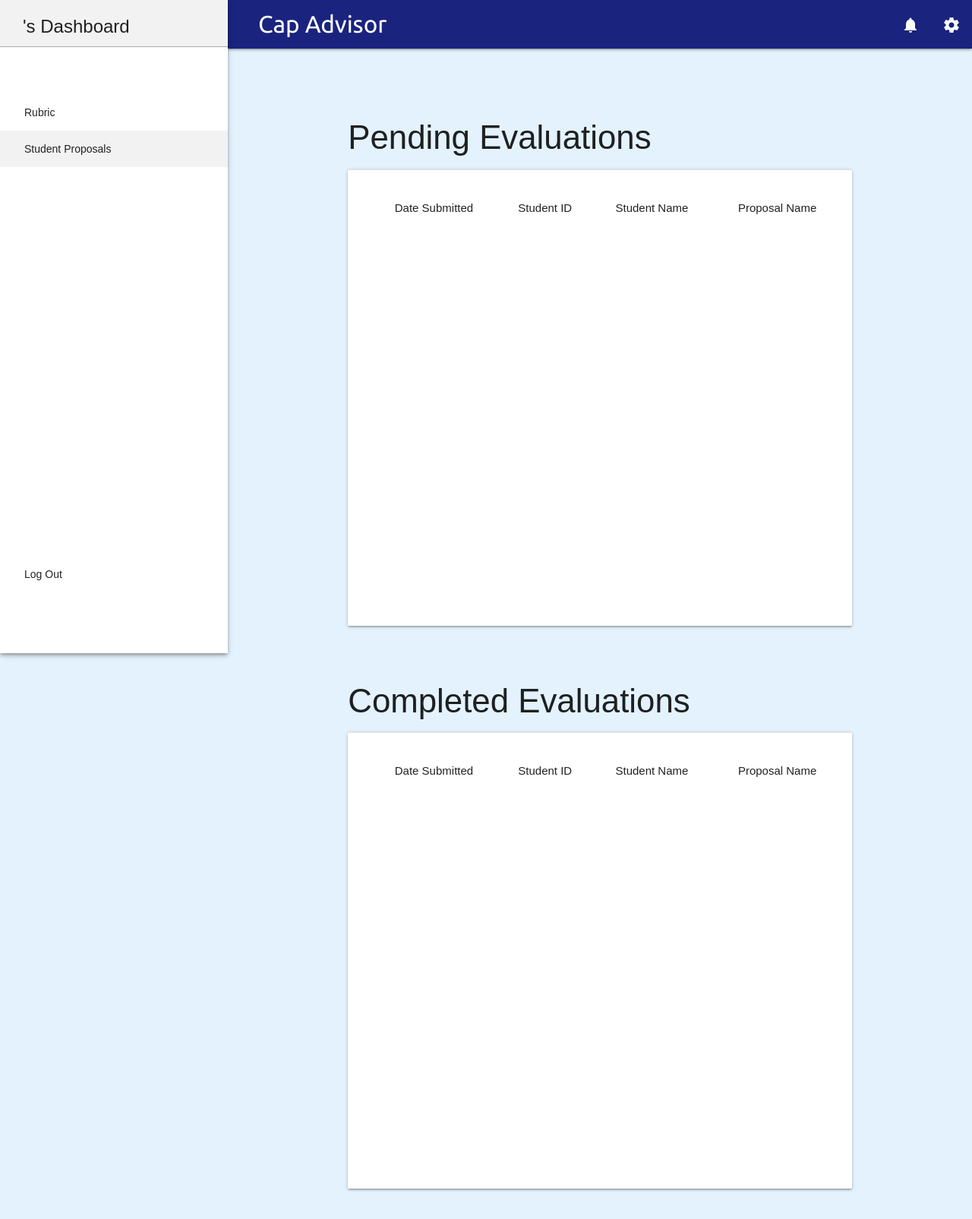
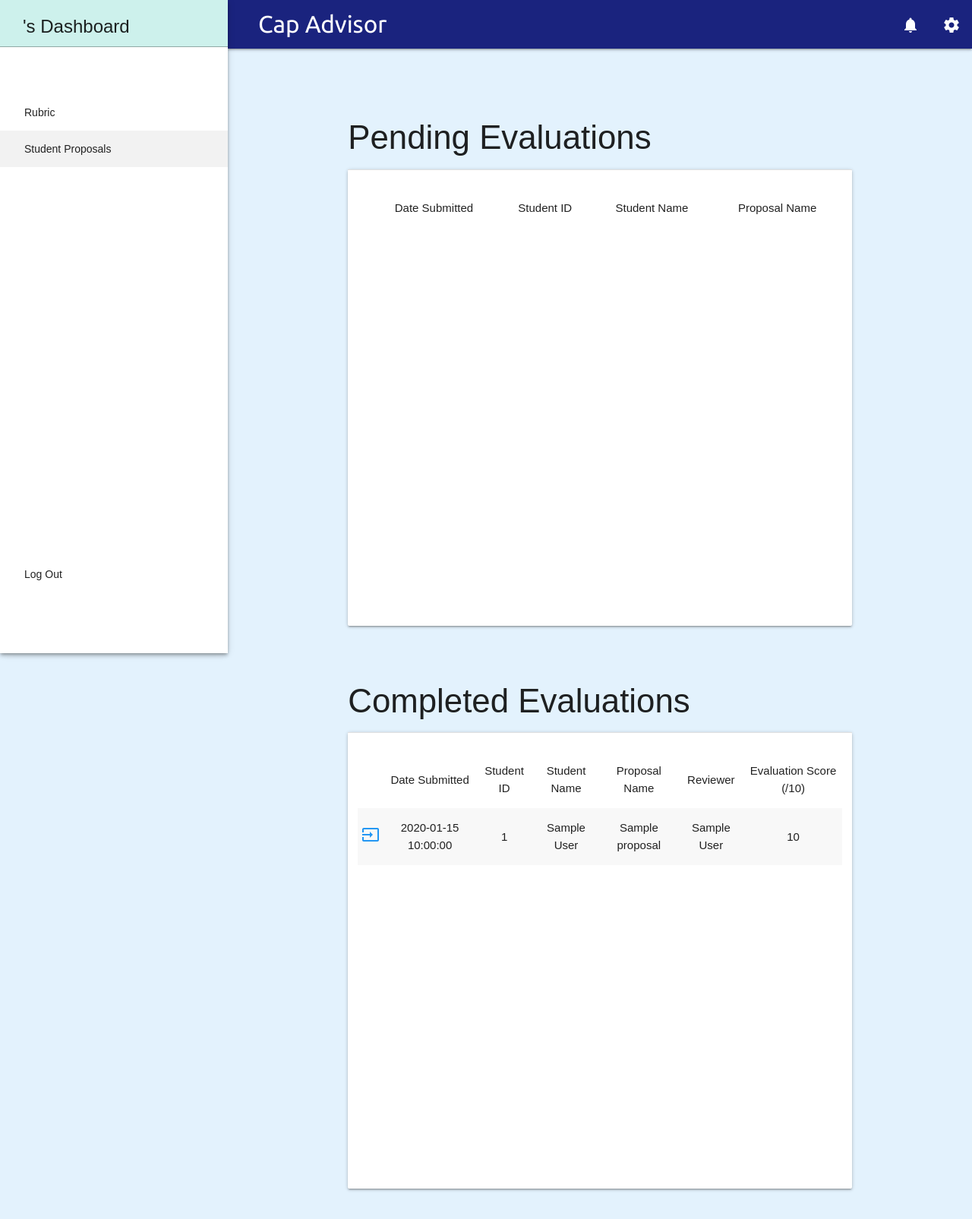
Before and after one commit to uwidcit/CapstoneGuide, a Python web app: template App/templates/submissions.html in a window 1280 px wide. Shown: the top 1605 px of the page at 76% size. Run offline with Jinja, Linux system fonts and the light colour scheme; the template is opened without the code that fills it: most values are stand-ins (such as "Sample title", 1, 10 or a date in 2020); lists and menus that the app fills with data are empty.

Commit message:
made more edits to have components function. Though mobile still looks horrible

```diff
--- a/App/controllers/evaluation.py
+++ b/App/controllers/evaluation.py
@@ -3,10 +3,11 @@ from App.database import db
 from .proposal import get_user_proposals, get_proposal
 
 
-def add_evaluation(notes, novelty, relevance, feasibility, impact, sustainability, technologies, proposal_id):
+def add_evaluation(notes, novelty, relevance, feasibility, impact, sustainability, technologies, proposal_id, reviewer):
     proposal = get_proposal(proposal_id)
     if proposal:
-        evaluation = Evaluation(comments=notes, novelty=novelty, relevance=relevance, feasibility=feasibility, impact=impact, sustainability=sustainability, technologies=technologies, proposal_id=proposal_id)
+        evaluation = Evaluation(comments=notes, novelty=novelty, relevance=relevance, feasibility=feasibility, impact=impact, sustainability=sustainability,
+                                 technologies=technologies, proposal_id=proposal_id, reviewer_id=reviewer)
         proposal.evaluations.append(evaluation)
         proposal.status = 1
         db.session.commit()
--- a/App/controllers/user.py
+++ b/App/controllers/user.py
@@ -7,8 +7,9 @@ def create_lecturer(username, password, email, first_name, last_name, uwi_id):
     try:
         db.session.add(newuser)
         db.session.commit()
-        newuser.id += 100
-        newuser = get_lecturer(newuser.id)
+        if(Lecturer.query.count() == 1):
+            newuser.id += 100
+            newuser = get_lecturer(newuser.id)
         return newuser
     except SQLAlchemyError as e:
         print(f"Database error occurred: {str(e)}")
--- a/App/models/evaluation.py
+++ b/App/models/evaluation.py
@@ -4,6 +4,7 @@ from App.database import db
 class Evaluation(db.Model):
     evaluation_id = db.Column(db.Integer, primary_key=True)
     proposal_id = db.Column(db.Integer, db.ForeignKey('proposal.proposal_id'))
+    reviewer_id = db.Column(db.Integer, db.ForeignKey('lecturer.id'))
     novelty = db.Column(db.Integer)
     relevance = db.Column(db.Integer)
     feasibility = db.Column(db.Integer)
@@ -14,8 +15,9 @@ class Evaluation(db.Model):
     score = db.Column(db.Integer, default='-')
     created = db.Column(db.String, default=datetime.utcnow().strftime('%d-%B-%Y')) # 13-May-2023
 
-    def __init__(self, comments, novelty, relevance ,feasibility, impact, sustainability, technologies, proposal_id):
+    def __init__(self, comments, novelty, relevance ,feasibility, impact, sustainability, technologies, proposal_id, reviewer_id):
         self.proposal_id = proposal_id
+        self.reviewer_id = reviewer_id
         self.comments = comments
         self.novelty = novelty
         self.relevance = relevance
--- a/App/models/lecturer.py
+++ b/App/models/lecturer.py
@@ -5,6 +5,7 @@ from .user import User
 class Lecturer(User):
     uwi_id = db.Column(db.Integer, unique=True)
     rubrics = db.relationship('Rubric', backref=db.backref('lecturer', lazy='joined'))
+    evaluations = db.relationship('Evaluation', backref=db.backref('lecturer', lazy='joined'))
 
     def __init__(self, username, password, email, first_name, last_name, uwi_id):
         super().__init__(username, password, email, first_name, last_name)
--- a/App/templates/history.html
+++ b/App/templates/history.html
@@ -33,7 +33,7 @@
                             <tbody>
                             {% for evaluation in evaluations %}
                                 <tr>
-                                    <td><a class="modal-trigger" href="#evaluation_modal"><i class="material-icons">input</i></a></td>
+                                    <td><a class="modal-trigger" href="#evaluation_modal{{evaluation.evaluation_id}}"><i class="material-icons">input</i></a></td>
                                     <td>{{evaluation.created}}</td>
                                     <td id="name">{{evaluation.proposal.proposal_name}}</td>
                                     <td></td>
@@ -41,7 +41,7 @@
                                 </tr>
 
                                   <!-- Modal Structure: View Evaluations -->
-                                <div id="evaluation_modal" class="modal modal-fixed-footer">
+                                <div id="evaluation_modal{{evaluation.evaluation_id}}" class="modal modal-fixed-footer">
                                     <form >
 
                                         <div class="modal-content">
--- a/App/templates/lecturerBase.html
+++ b/App/templates/lecturerBase.html
@@ -133,7 +133,7 @@
 <body>
     <header>
     <ul id="slide-out" class="sidenav sidenav-fixed z-depth-2">
-        <li><a class="logo-container" style="height:62px; padding:5px;">
+        <li style="background-color: #D8FEF9;"><a class="logo-container" style="height:62px; padding:5px;">
           <span style="margin-left:25px" id="message">
             {{current_user.first_name}}
           </span>
--- a/App/templates/rubric.html
+++ b/App/templates/rubric.html
@@ -16,7 +16,7 @@
         <h1 id="message">Your Rubrics</h1>
         <div class="col s12">
             {% for rubric in rubrics %}
-                <div class="card col s12 m4">
+                <div class="card col s12 m5">
                     <div class="card-content">
                         <span class="card-title">{{rubric.name}}</span>
                         <div class="col s6">
--- a/App/templates/submissions.html
+++ b/App/templates/submissions.html
@@ -50,35 +50,56 @@
                                     <form method="POST" action="/man-evaluation">
 
                                         <div class="modal-content">
-                                            <div class="row">
-                                                <div class="col s6">
+                                           <div class="row">
+                                                <div class="col s5">
                                                     <h3>{{proposal.proposal_name}}</h3>
                                                 </div>
-                                                <div class="right">
-                                                    <p>Members: {{proposal.num_members}}</p>
+                                                <div class="col s2 offset-s4">
+                                                    <h5>Members: {{proposal.num_members}}</h5>
                                                 </div>
                                             </div>
 
+                                            <h4> <span class="section-title"> Relevance</span> </h4>
                                             <div class="row">
                                                 <div class="col s12">
                                                     <p>Problem Statement: {{proposal.problem_desc}}</p>
                                                 </div>
                                             </div>
+
+                                            <h4> <span class="section-title">Summary </span> </h4>
                                             <div class="row">
                                                 <div class="col s12">
                                                     <p>Solution Goal: {{proposal.solution_desc}}</p>
                                                 </div>
                                             </div>
+
+                                            <h4> <span class="section-title">Feasibility </span> </h4>
                                             <div class="row">
                                                 <div class="col s12">
-                                                    <p>Proposal Requirements: {{proposal.requirements}}</p>
+                                                    <p>Requirements: {{proposal.requirements}}</p>
                                                 </div>
                                             </div>
                                             <div class="row">
                                                 <div class="col s12">
-                                                    <p>Proposed Tools: {{proposal.tools}}</p>
+                                                    <p>Resources: {{proposal.tools}}</p>
                                                 </div>
                                             </div>
+
+                                            <h4> <span class="section-title">Impact</span> </h4>
+                                            <div class="row">
+                                                <div class="col s12">
+                                                    <p>Desired Goals: {{proposal.impact}}</p>
+                                                </div>
+                                            </div>
+
+                                            <h4> <span class="section-title">Sustainability</span> </h4>
+                                            <div class="row">
+                                                <div class="col s12">
+                                                    <p>Sustainability: {{proposal.sustainability}}</p>
+                                                </div>
+                                            </div>
+
+                                            <h4> <span class="section-title">Additional Information</span> </h4>
                                             <div class="row">
                                                 <div class="col s12">
                                                     <p>Addtional Info: {{proposal.notes}}</p>
@@ -188,55 +209,85 @@
                                 <th>Student ID</th>
                                 <th>Student Name</th>
                                 <th>Proposal Name</th>
+                                <th>Reviewer</th>
+                                <th>Evaluation Score (/10)</th>
                             </tr></thead>
                             <tbody>
-                            {% for proposal in proposals %}
-                                {% if proposal.status == 1 %}
+                            {% for evaluation in evaluations %}
+                            {% set user = evaluation.reviewer_id | int %}
                                 <tr>
-                                    <td><a class="modal-trigger" href="#eval_proposal_modal{{proposal.proposal_id}}">
+                                    <td><a class="modal-trigger" href="#evaluation_modal{{evaluation.evaluation_id}}">
                                         <i class="material-icons blue-text">input</i></a></td>
-                                    <td>{{proposal.created}}</td>
-                                    <td id="uwi_id">{{proposal.student.uwi_id}}</td>
-                                    <td id="full_name">{{proposal.student.first_name}} {{proposal.student.last_name}}</td>
-                                    <td id="name">{{proposal.proposal_name}}</td>
+                                    <td>{{evaluation.created}}</td>
+                                    <td>{{evaluation.proposal.student.uwi_id}}</td>
+                                    <td>{{evaluation.proposal.student.first_name}} {{evaluation.proposal.student.last_name}}</td>
+                                    <td>{{evaluation.proposal.proposal_name}}</td>
+                                    <td>{{evaluation.lecturer.first_name}} {{evaluation.lecturer.last_name}}</td>
+                                    <td>{{evaluation.score}}</td>
                                 </tr>
                                  <!--Modal Structure: Grade Proposal-->
-                                <div id="eval_proposal_modal{{proposal.proposal_id}}" class="modal modal-fixed-footer">
+                                <div id="evaluation_modal{{evaluation.evaluation_id}}" class="modal modal-fixed-footer">
                                     <form method="POST" action="/man-evaluation">
-
                                         <div class="modal-content">
                                             <div class="row">
-                                                <div class="col s6">
-                                                    <h3>{{proposal.proposal_name}}</h3>
+                                                <div class="col s5">
+                                                    <h3>{{evaluation.proposal.proposal_name}}</h3>
                                                 </div>
-                                                <div class="right">
-                                                    <p>Members: {{proposal.num_members}}</p>
+                                                <div class="col s2 offset-s4">
+                                                    <h5>Members: {{evaluation.proposal.num_members}}</h5>
+                                                </div>
+                                            </div>
+
+                                            <h4> <span class="section-title"> Relevance</span> </h4>
+                                            <div class="row">
+                                                <div class="col s12">
+                                                    <p>Problem Statement: {{evaluation.proposal.problem_desc}}</p>
+                                                </div>
+                                            </div>
+
+                                            <h4> <span class="section-title">Summary </span> </h4>
+                                            <div class="row">
+                                                <div class="col s12">
+                                                    <p>Solution Goal: {{evaluation.proposal.solution_desc}}</p>
+                                                </div>
+                                            </div>
+
+                                            <h4> <span class="section-title">Feasibility </span> </h4>
+                                            <div class="row">
+                                                <div class="col s12">
+                                                    <p>Requirements: {{evaluation.proposal.requirements}}</p>
+                                                </div>
+                                            </div>
+                                            <div class="row">
+                                                <div class="col s12">
+                                                    <p>Resources: {{evaluation.proposal.tools}}</p>
+                                                </div>
+                                            </div>
+
+                                            <h4> <span class="section-title">Impact</span> </h4>
+                                            <div class="row">
+                                                <div class="col s12">
+                                                    <p>Desired Goals: {{evaluation.proposal.impact}}</p>
+                                                </div>
+                                            </div>
+
+                                            <h4> <span class="section-title">Sustainability</span> </h4>
+                                            <div class="row">
+                                                <div class="col s12">
+                                                    <p>Sustainability: {{evaluation.proposal.sustainability}}</p>
+                                                </div>
+                                            </div>
+
+                                            <h4> <span class="section-title">Additional Information</span> </h4>
+                                            <div class="row">
+                                                <div class="col s12">
+                                                    <p>Addtional Info: {{evaluation.proposal.notes}}</p>
                                                 </div>
                                             </div>
 
                                             <div class="row">
-                                                <div class="col s12">
-                                                    <p>Problem Statement: {{proposal.problem_desc}}</p>
-                                                </div>
-                                            </div>
-                                            <div class="row">
-                                                <div class="col s12">
-                                                    <p>Solution Goal: {{proposal.solution_desc}}</p>
-                                                </div>
-                                            </div>
-                                            <div class="row">
-                                                <div class="col s12">
-                                                    <p>Proposal Requirements: {{proposal.requirements}}</p>
-                                                </div>
-                                            </div>
-                                            <div class="row">
-                                                <div class="col s12">
-                                                    <p>Proposed Tools: {{proposal.tools}}</p>
-                                                </div>
-                                            </div>
-                                            <div class="row">
-                                                <div class="col s12">
-                                                    <p>Addtional Info: {{proposal.notes}}</p>
+                                                <div class="input-field col s4">
+                                                    <input name="prop_id" type="text" value="{{evaluation.proposal.proposal_id}}" hidden>
                                                 </div>
                                             </div>
 
@@ -245,7 +296,7 @@
 
                                                 <p class="range-field">
                                                     <label for="novelty">Novelty</label>
-                                                    <input type="range" name="novelty" min="1" max="10" value="{{proposal.evaluations[0].novelty}}"/>
+                                                    <input type="range" name="novelty" min="1" max="10" value="{{evaluation.novelty}}"/>
                                                 </p>
                                                 </div>
 
@@ -253,7 +304,7 @@
 
                                                 <p class="range-field">
                                                     <label for="relevance">Relevance</label>
-                                                    <input type="range" name="relevance" min="1" max="10" value="{{proposal.evaluations[0].relevance}}"/>
+                                                    <input type="range" name="relevance" min="1" max="10" value="{{evaluation.relevance}}"/>
                                                 </p>
 
                                                 </div>
@@ -264,7 +315,7 @@
 
                                                 <p class="range-field">
                                                     <label for="feasibility">Feasibility</label>
-                                                    <input type="range" name="feasibility" min="1" max="10"  value="{{proposal.evaluations[0].feasibility}}"/>
+                                                    <input type="range" name="feasibility" min="1" max="10"  value="{{evaluation.feasibility}}"/>
                                                 </p>
 
                                                 </div>
@@ -272,7 +323,7 @@
 
                                                 <p class="range-field">
                                                     <label for="impact">Impact</label>
-                                                    <input type="range" name="impact" min="1" max="10" vavalue="{{proposal.evaluations[0].impact}}"/>
+                                                    <input type="range" name="impact" min="1" max="10" value="{{evaluation.impact}}"/>
                                                 </p>
                                                 </div>
                                             </div>
@@ -282,7 +333,7 @@
 
                                                 <p class="range-field">
                                                     <label for="sustainability">Sustainability</label>
-                                                    <input type="range" name="sustainability" min="1" max="10" value="{{proposal.evaluations[0].sustainability}}"/>
+                                                    <input type="range" name="sustainability" min="1" max="10" value="{{evaluation.sustainability}}"/>
                                                 </p>
 
                                                 </div>
@@ -290,7 +341,7 @@
 
                                                 <p class="range-field">
                                                     <label for="technology">Technology</label>
-                                                    <input type="range" name="technology" min="1" max="10" value="{{proposal.evaluations[0].technology}}"/>
+                                                    <input type="range" name="technology" min="1" max="10" value="{{evaluation.technologies}}"/>
                                                 </p>
 
                                                 </div>
@@ -298,22 +349,23 @@
 
                                             <div class="row">
                                                 <div class="input-field col s12">
-                                                <textarea name="notes" class="materialize-textarea"></textarea>
-                                                <label for="notes" style="font-size: large;">Comments</label>
+                                                <textarea name="notes" class="materialize-textarea">{{evaluation.comments}}</textarea>
+                                                <label for="notes" style="font-size: large;">Reviewer's Comments</label>
                                                 </div>
                                             </div>
 
                                         </div>
 
                                         <div class="modal-footer">
-                                            <button class="btn indigo darken-4 z-depth-1 waves-effect waves-light" type="submit">
-                                                Re-evaluate
-                                            </button>
-                                            <a href="#!" class="modal-close waves-effect waves-grey btn-flat" style="background-color: lightgray">Cancel</a>
+                                            {% if user == current_user.id %}
+                                                <button class="btn indigo darken-4 z-depth-1 waves-effect waves-light" type="submit">
+                                                    Re-evaluate
+                                                </button>
+                                            {% endif %}
+                                            <a href="#!" class="modal-close waves-effect waves-grey btn-flat" style="background-color: lightgray">Close</a>
                                         </div>
                                     </form>
                                 </div>
-                                {% endif %}
                             {% endfor %}
                             </tbody>
                         </table>
--- a/App/views/evaluation.py
+++ b/App/views/evaluation.py
@@ -18,6 +18,6 @@ def get_evaluation_page():
 def lect__evaluate():
     data = request.form
     add_evaluation(data['notes'], data['novelty'], data['relevance'], data['feasibility'], data['impact'],
-                    data['sustainability'], data['technology'], data['prop_id'])
+                    data['sustainability'], data['technology'], data['prop_id'], current_user.id)
     flash('Evaluation Completed!')
     return redirect(url_for('history_views.get_submission_page'))
```
Also changed, not shown: App/views/history.py (+9 -2 lines), wsgi.py (+14 -9 lines).
